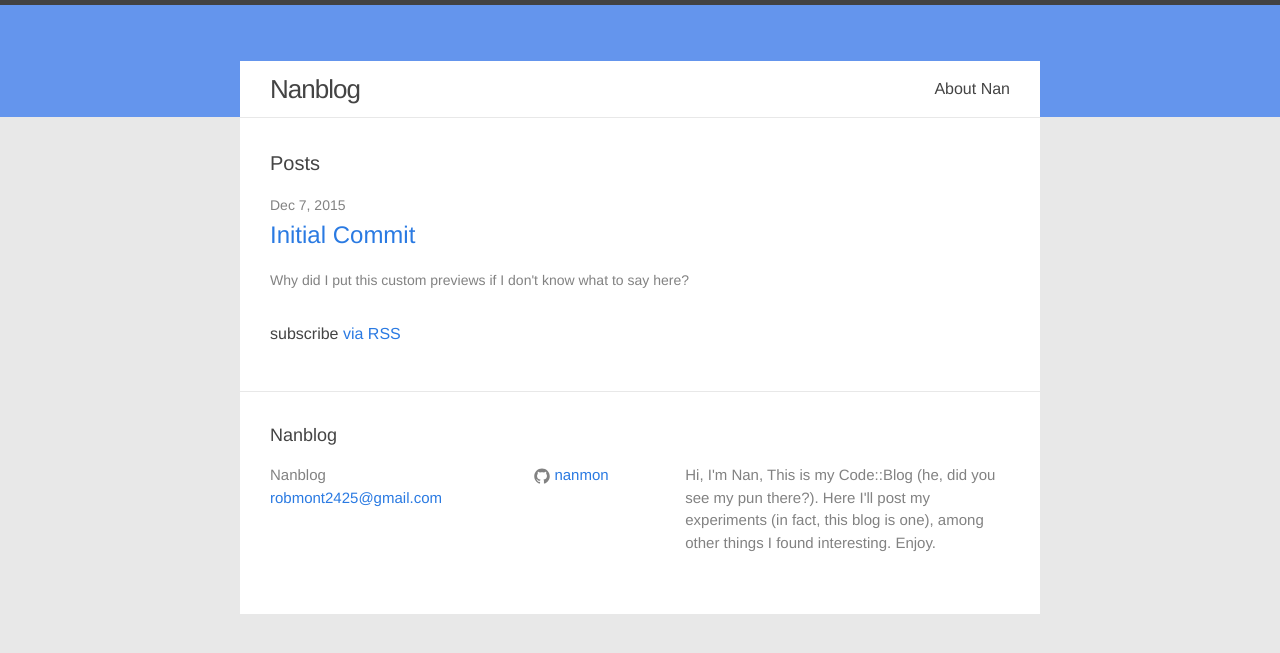
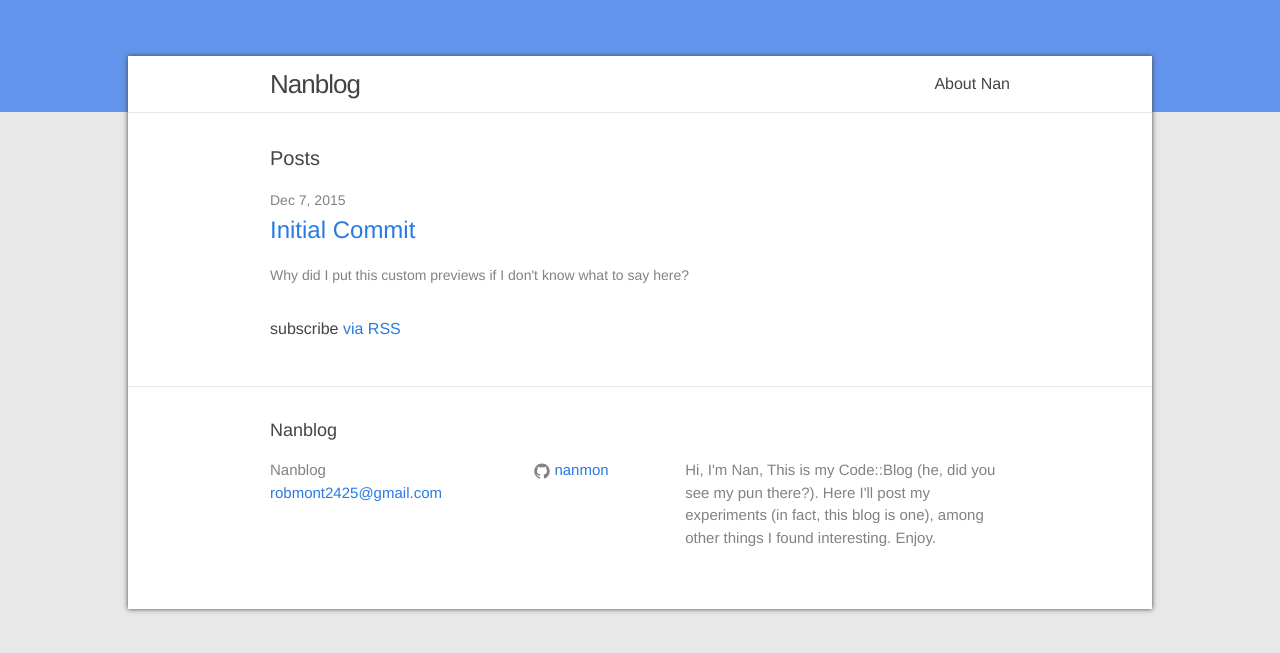
Before and after one commit to nanmon/nanmon.github.io, a Jekyll site: the page built from index.html, in a window 1280 px wide. Shown: the top 653 px of the page. Built offline with Jekyll 4.4.1, drawn with Linux system fonts in a browser that asks for light colours.

Commit message:
material 2/3

```diff
--- a/_layouts/default.html
+++ b/_layouts/default.html
@@ -4,9 +4,9 @@
   {% include head.html %}
 
   <body>
-
+    <div class="vertical-divider" />
+    <div class="main-card">
       {% include header.html %}
-
       <div class="page-content">
         <div class="wrapper">
           {{ content }}
@@ -14,7 +14,7 @@
       </div>
 
       {% include footer.html %}
-
+    </div>
   </body>
 
 </html>
--- a/_sass/_layout.scss
+++ b/_sass/_layout.scss
@@ -1,28 +1,50 @@
+/**
+ * Vertical Divider
+ */
+.vertical-divider {
+  //border-top: 10px solid rgba(0, 0, 0, 0.27);
+  height: 112px;
+  background: $header-background;
+  position: absolute;
+  width: 100%;
+  z-index: -1;
+
+  @include media-query($on-palm) {
+    height: 56px;
+  }
+}
+
+/*
+ * Main Card
+ */
+.main-card {
+  margin: 56px 10% 56px 10%;
+  position: absolute;
+  width: 80%;
+  box-shadow: 0px 0px 5px;
+
+  @include media-query($on-palm) {
+    width: auto;
+    margin: 0px;
+  }
+}
+
+
 /**
  * Site header
  */
 .site-header {
     border-bottom: 1px solid $grey-color-light;
-    border-top: 5px solid $grey-color-dark;
-    background: $header-background;
+    background: white;
 
-
-    min-height: 112px;
-
-    @include media-query($on-palm) {
-      min-height: 56px;
-    }
+    min-height: 54px;
     // Positioning context for the mobile navigation icon
     position: relative;
 
-    .wrapper {
-
-      background: white;
-      margin-top: 56px;
-      @include media-query($on-palm) {
-        background: none;
-        margin-top: 0px;
-      }
+    @include media-query($on-palm) {
+      background: none;
+      box-shadow: 0px 0px 5px;
+      border: none;
     }
 }
 
@@ -121,16 +143,7 @@
 .site-footer {
     border-top: 1px solid $grey-color-light;
     padding: $spacing-unit 0;
-
-    width: 800px;
-    background: white;
-    margin: auto;
-
-    @include media-query($on-palm) {
-      width: auto;
-      background: none;
-      margin: 0px;
-    }
+    background-color: white;
 }
 
 .footer-heading {
@@ -200,15 +213,7 @@
  */
 .page-content {
     padding: $spacing-unit 0;
-    width: 800px;
-    background: white;
-    margin: auto;
-
-    @include media-query($on-palm) {
-      width: auto;
-      background: none;
-      margin: 0px;
-    }
+    background-color: white;
 }
 
 .page-heading {
```
Lines whose indentation alone changed are shown as unchanged.
